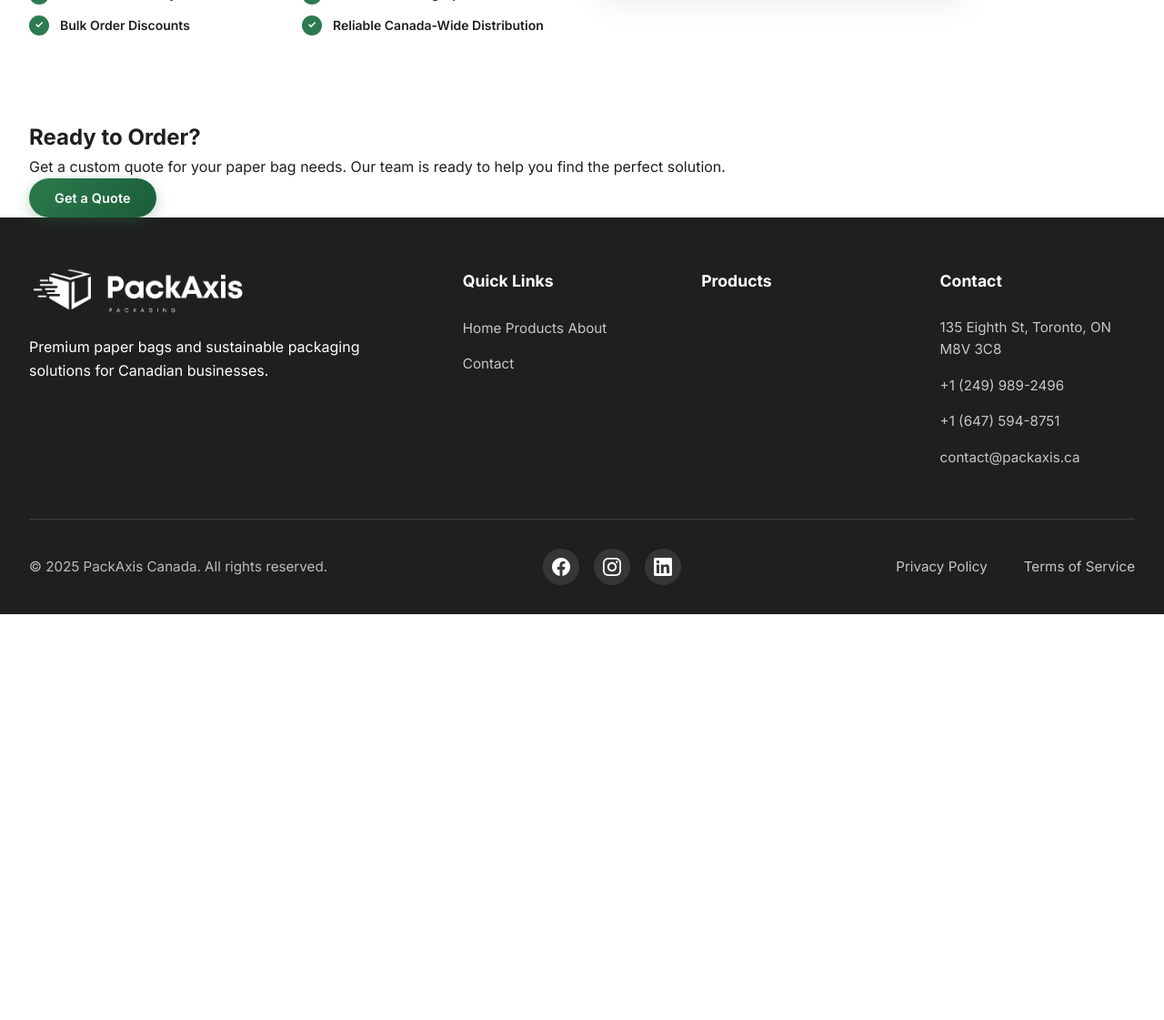
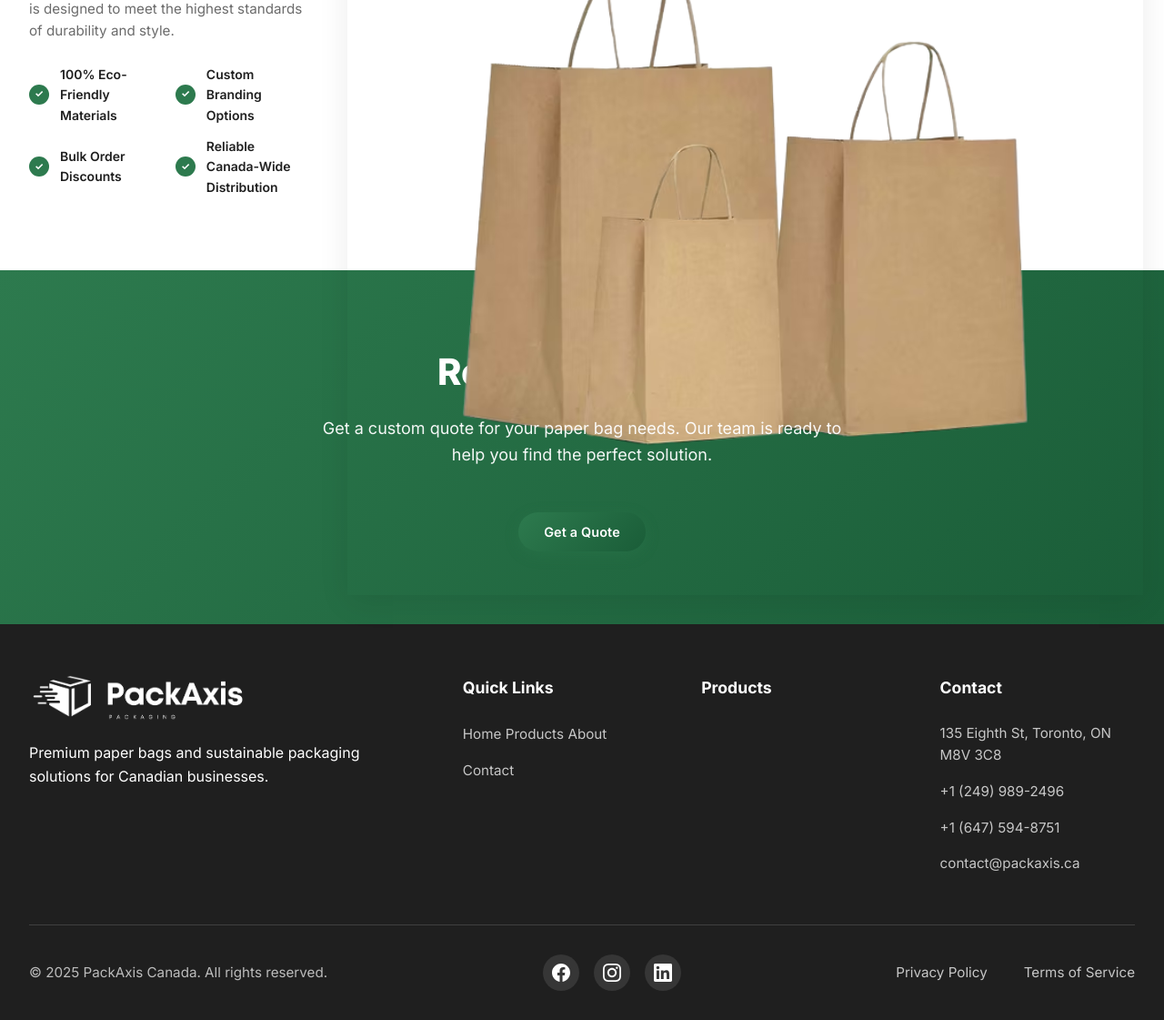
Before and after one commit to printnkraft/packaxis-app, a Django app: page /products/ in a window 1280 px wide. Shown: the part 976-2097 px from the top of the page at 91% size. Before the commit the page ends 1651 px from the top, so only its background shows below. Run offline with Django 5.2, Linux system fonts and the light colour scheme; data that the repository does not hold is empty; some libraries are stand-ins or nearby versions.

Commit message:
Add CTA section styling and update products page image

```diff
--- a/core/templates/core/products.html
+++ b/core/templates/core/products.html
@@ -83,7 +83,7 @@
                     </div>
                 </div>
                 <div class="about-image">
-                    <img src="{% static 'images/assests/products/shopping-paper-bags.jpg' %}" alt="Quality Paper Bags" loading="lazy">
+                    <img src="{% static 'images/assests/Paper Bag Restaurant.png' %}" alt="Quality Paper Bags" loading="lazy">
                 </div>
             </div>
         </div>
--- a/static/css/styles.css
+++ b/static/css/styles.css
@@ -1209,3 +1209,30 @@ body {
         grid-template-columns: 1fr;
     }
 }
+
+/* CTA Section */
+.cta-section {
+    padding: 5rem 0;
+    background: linear-gradient(135deg, var(--primary-color) 0%, #1a5d38 100%);
+    text-align: center;
+    color: white;
+}
+
+.cta-content h2 {
+    font-size: 2.5rem;
+    margin-bottom: 1rem;
+    font-weight: 800;
+}
+
+.cta-content p {
+    font-size: 1.125rem;
+    margin-bottom: 2rem;
+    opacity: 0.95;
+    max-width: 600px;
+    margin-left: auto;
+    margin-right: auto;
+}
+
+.cta-content .btn {
+    margin-top: 1rem;
+}
```
Also changed, not shown: static/images/assests/Paper Bag Restaurant.png (added).
